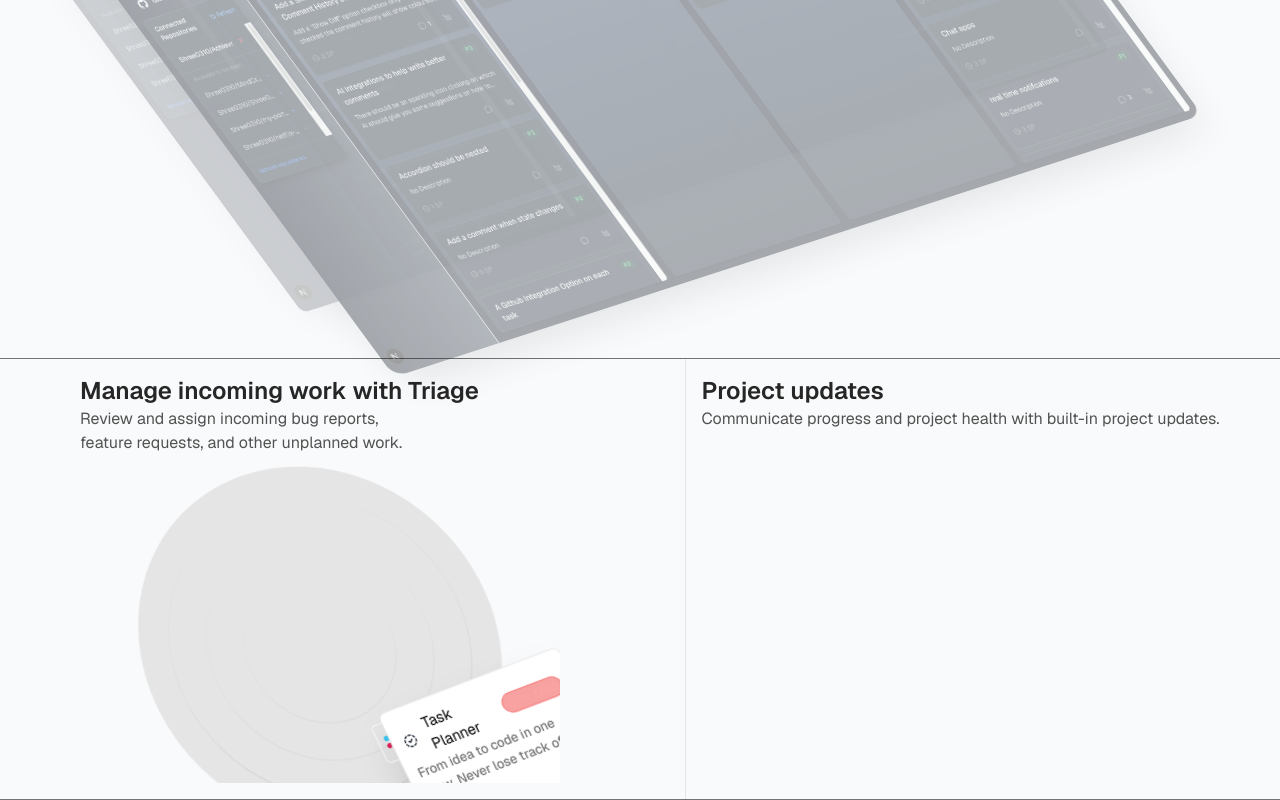
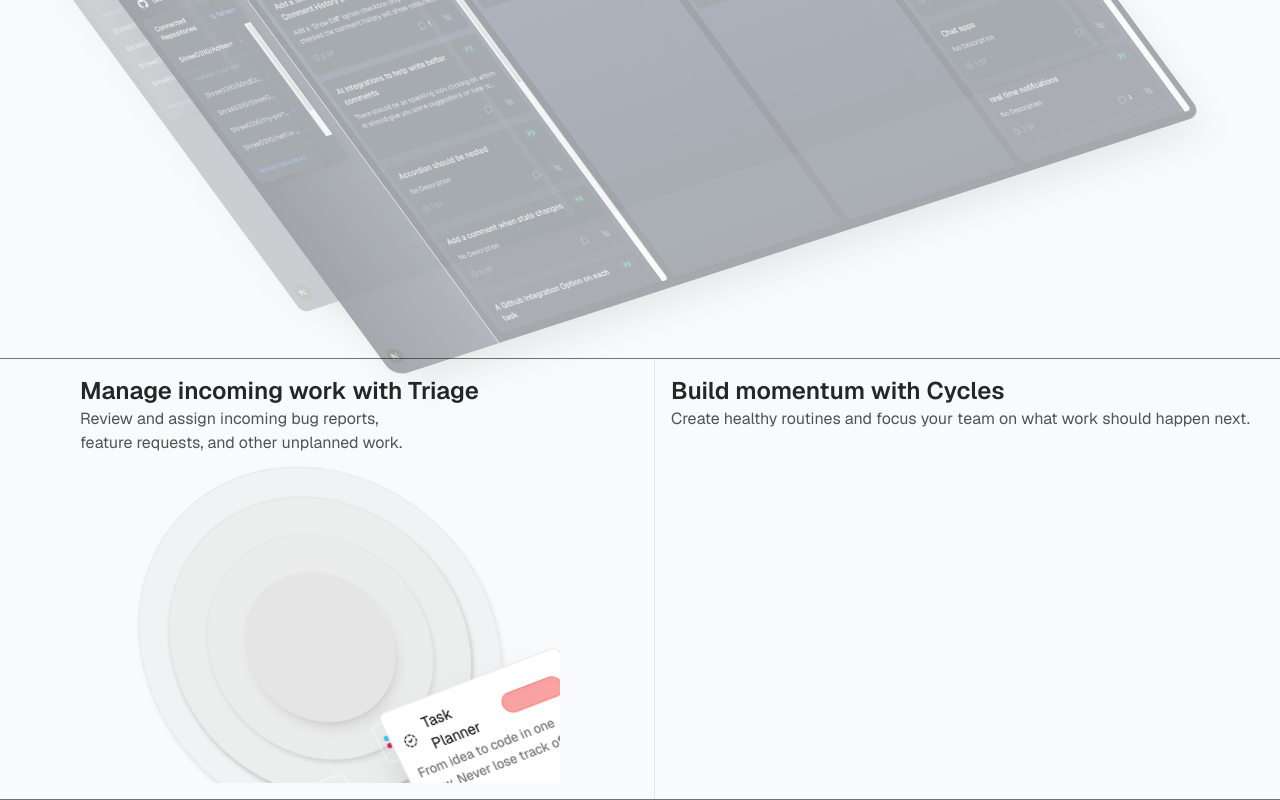
Before and after one commit to Shree0310/Achievr, a Next.js app: page /hero in a window 1280 px wide. Shown: the part 3029-3829 px from the top of the page. Built offline with nearby package versions, Linux system fonts and the light colour scheme; no server answers.

Commit message:
minute changes

```diff
--- a/src/app/Components/Hero/Features-secondary/FeaturesSecondary.tsx
+++ b/src/app/Components/Hero/Features-secondary/FeaturesSecondary.tsx
@@ -13,8 +13,8 @@ const FeaturesSecondary = () => {
                         </CardSkeleton>
                     </div>
                     <div className="p-4 mx-auto">
-                        <h2 className="text-2xl font-semibold text-neutral-800 dark:text-neutral-300">Project updates</h2>
-                        <p className="text-neutral-600 dark:text-neutral-500 text-balance">Communicate progress and project health with built-in project updates.</p>
+                        <h2 className="text-2xl font-semibold text-neutral-800 dark:text-neutral-300">Build momentum with Cycles</h2>
+                        <p className="text-neutral-600 dark:text-neutral-500 text-balance">Create healthy routines and focus your team on what work should happen next.</p>
                          <CardSkeleton>
                         </CardSkeleton>
                     </div>
--- a/src/app/Components/Hero/Features-secondary/Skeletons/first.tsx
+++ b/src/app/Components/Hero/Features-secondary/Skeletons/first.tsx
@@ -10,11 +10,11 @@ const SkeletonOne = () => {
                 transform: "rotateY(20deg) rotateX(20deg) rotateZ(-20deg)"
             }}
            >
-        <Circle className="flex items-center justify-center shadow-sm">
+        <Circle className="flex items-center justify-center shadow-lg">
             <RevolvingCard className="[--translate-position:120px] [--orbit-duration:30s]">
                 <SlackIcon className="size-8"/>
             </RevolvingCard>
-            <RevolvingCard className="[--translate-position:160px] [--orbit-duration:40s]">
+            <RevolvingCard className="[--translate-position:160px] [--orbit-duration:20s]">
                 <MetaIcon className="size-8"/>
             </RevolvingCard>
             <RevolvingCard className="[--translate-position:180px] [--orbit-duration:30s]">
@@ -32,11 +32,11 @@ const SkeletonOne = () => {
                 <GoogleSheetsIcon className="size-8"/>
             </RevolvingCard>
         </Circle>
-        <Circle className="border-neutral-200 dark:border-neutral-600 shadow-sm size-60 bg-neutral-200 dark:bg-neutral-800/80 z-[9] relative">
+        <Circle className="border-neutral-200 dark:border-neutral-700 shadow-md size-60 bg-neutral-200/10 dark:bg-neutral-800/80 z-[9] relative">
         </Circle>
-        <Circle className="border-neutral-200 dark:border-neutral-600 shadow-sm size-80 bg-neutral-200 dark:bg-neutral-800/60 z-[8]"></Circle>
-        <Circle className="border-neutral-200 dark:border-neutral-600 shadow-sm size-80 bg-neutral-200 dark:bg-neutral-900/40 z-[7]"></Circle>
-        <Circle className="border-neutral-200 dark:border-neutral-600 shadow-sm size-96 bg-neutral-200 dark:bg-neutral-900/20 z-[6]"></Circle>
+        <Circle className="border-neutral-200 dark:border-neutral-700 shadow-md size-80 bg-neutral-200/20 dark:bg-neutral-800/60 z-[8]"></Circle>
+        <Circle className="border-neutral-200 dark:border-neutral-700 shadow-md size-80 bg-neutral-200/30 dark:bg-neutral-800/40 z-[7]"></Circle>
+        <Circle className="border-neutral-200 dark:border-neutral-700 shadow-md size-96 bg-neutral-200/40 dark:bg-neutral-800/30 z-[6]"></Circle>
     </div>
 }
 export default SkeletonOne;
```
